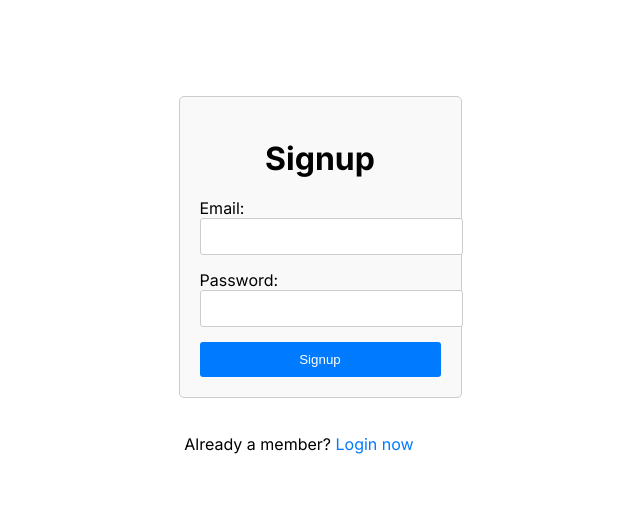
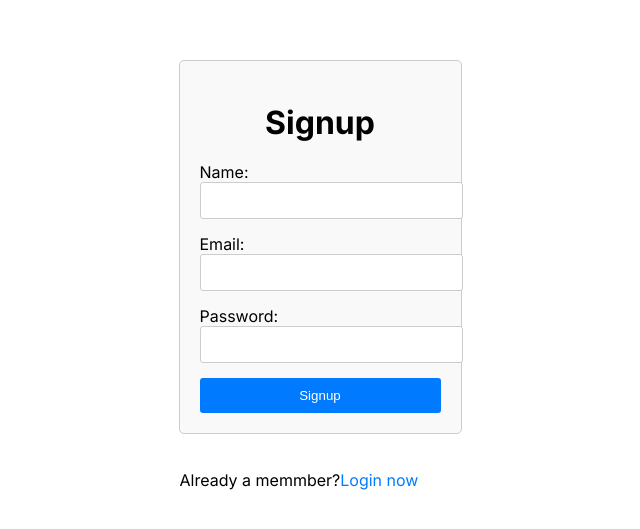
Before and after one commit to Nadim-Nahle/massyve-frontend, a Next.js app in the folder frontend/: page /signup in a window 1280 px wide. Shown: the part 125-654 px from the top of the page, without its empty margins (341-981 px from the left). Built offline with nearby package versions, Linux system fonts and the light colour scheme.

Commit message:
Update signup page

```diff
--- a/frontend/src/app/signup/page.jsx
+++ b/frontend/src/app/signup/page.jsx
@@ -1,15 +1,35 @@
 "use client";
-import { useState } from 'react';
+import React, { useState } from 'react';
+import axios from 'axios';
 import Link from 'next/link'; // Import Link from Next.js
+import { useRouter } from 'next/navigation';
 
 const SignupPage = () => {
   const [email, setEmail] = useState('');
+  const [name, setName] = useState('');
   const [password, setPassword] = useState('');
+  const [error, setError] = useState(null);
+  const router = useRouter()
 
-  const handleSubmit = (e) => {
+  const handleSubmit = async (e) => {
     e.preventDefault();
-    // Handle Signup logic here
-    console.log('Signup form submitted');
+
+    try {
+      // Make a POST request to the signup API endpoint
+      const response = await axios.post('https://massyve-six.vercel.app/api/v1/users', {
+        name,
+        email,
+        password
+      });
+
+      console.log('Signup successful', response.data);
+      router.push('/')
+
+      // Redirect or perform any other actions after successful signup
+    } catch (error) {
+      console.error('Signup error', error.response.data);
+      setError('Signup failed. Please try again.'); // Set error message
+    }
   };
 
   return (
@@ -17,6 +37,11 @@ const SignupPage = () => {
       <div className="form-container">
         <form className="form" onSubmit={handleSubmit}>
           <h1>Signup</h1>
+          {error && <div className="error">{error}</div>} {/* Display error message if there is one */}
+          <div className="form-group">
+            <label>Name:</label>
+            <input className="form-control" type="text" value={name} onChange={(e) => setName(e.target.value)} />
+          </div>
           <div className="form-group">
             <label>Email:</label>
             <input className="form-control" type="email" value={email} onChange={(e) => setEmail(e.target.value)} />
@@ -29,7 +54,7 @@ const SignupPage = () => {
         </form>
       </div>
       <div className="register-link">
-        <p>Already a member? <Link href="/signup">Login now</Link></p>
+        <p>Already a memmber?<Link href="/">Login now</Link></p>
       </div>
     </div>
   );
```
